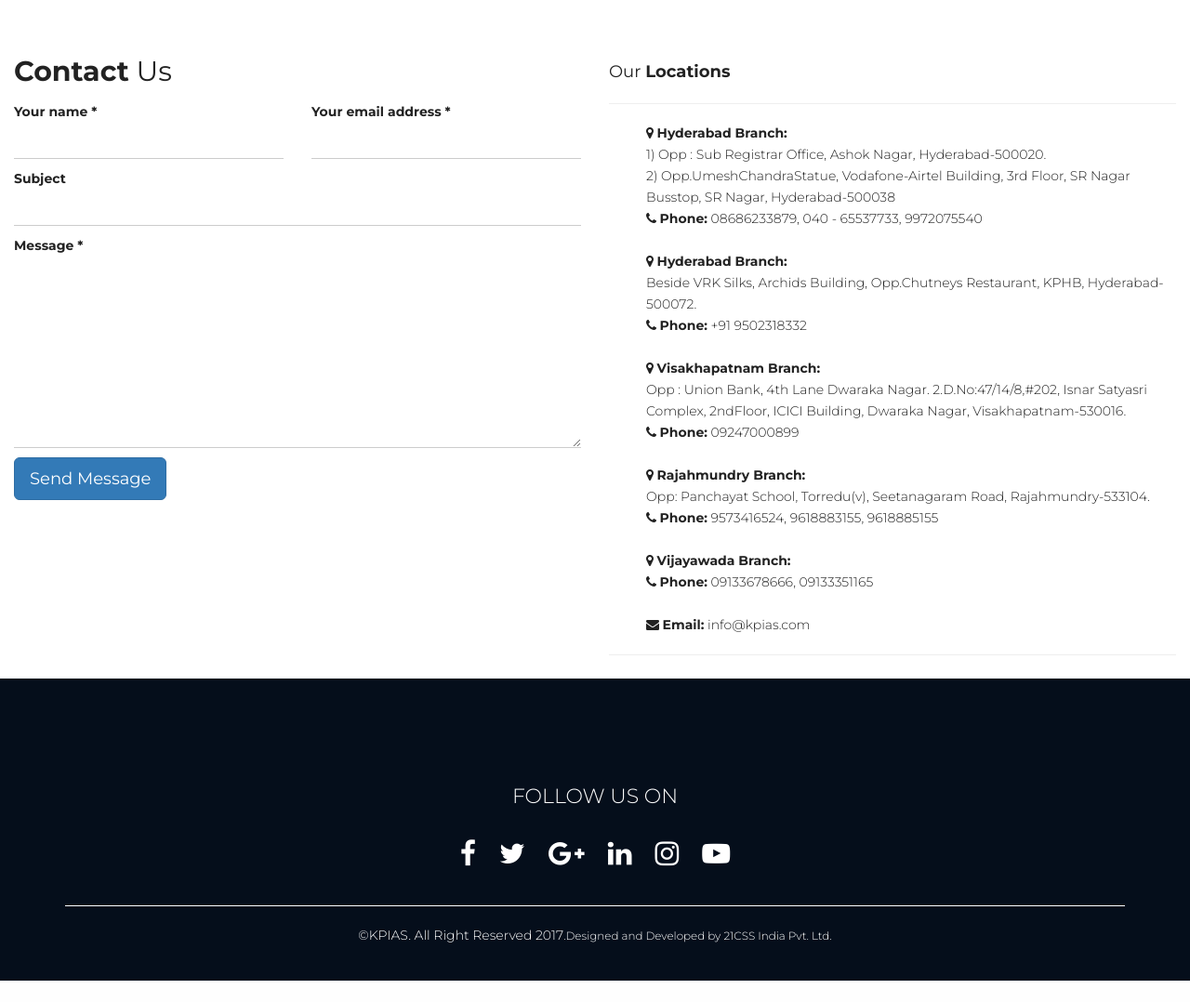
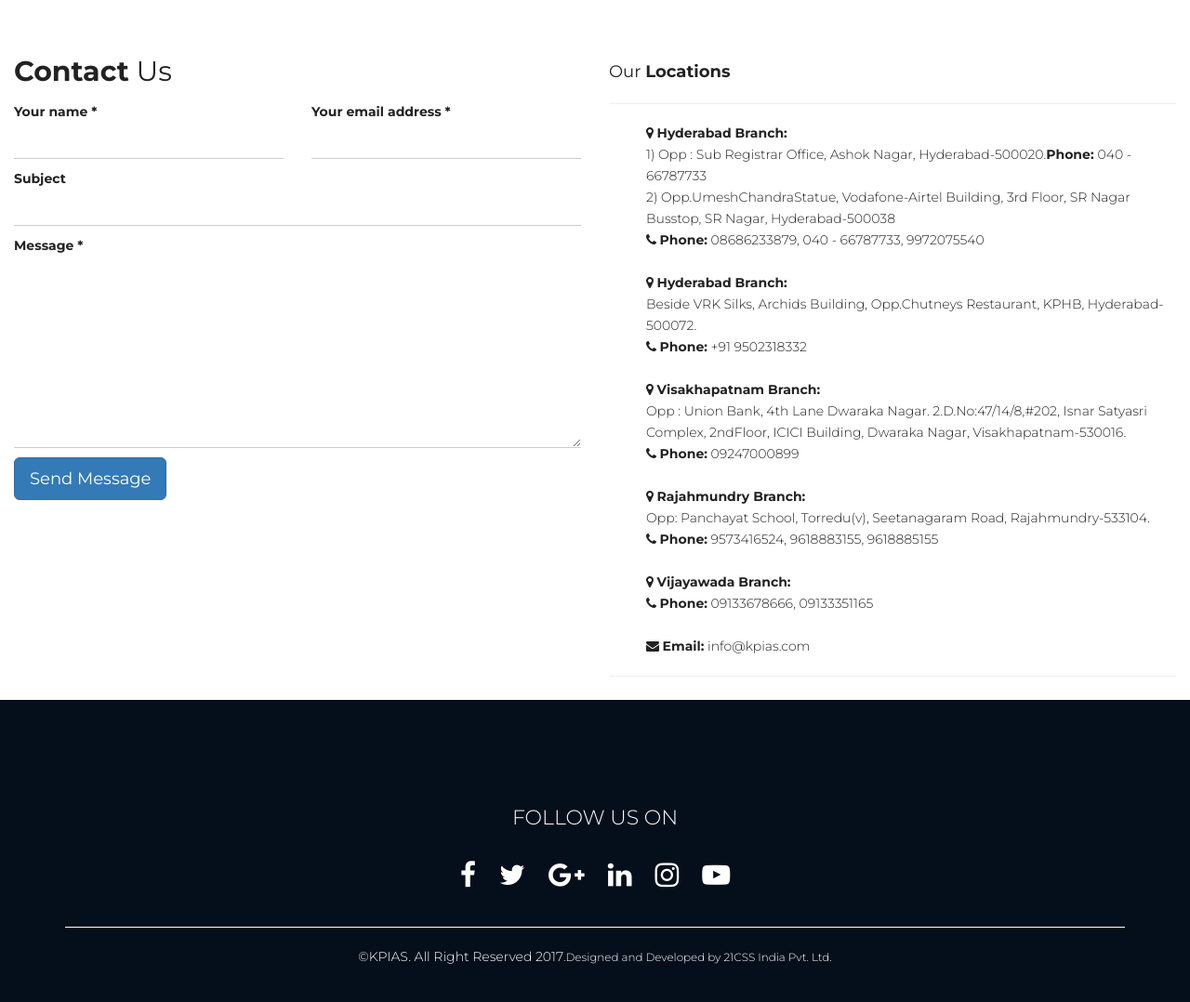
Before and after one commit to kvesskrishna/21csskpias, a PHP site: page /21cssindia/contact.php in a window 1280 px wide. Shown: the part 686-1764 px from the top of the page at 93% size. Before the commit the page ends 1741 px from the top, so only its background shows below. Run offline with PHP 8.4, Linux system fonts and the light colour scheme; some libraries are stand-ins or nearby versions.

Commit message:
updated hyd land line numbers

```diff
--- a/contact.php
+++ b/contact.php
@@ -76,9 +76,9 @@
               <ul class="list list-icons list-icons-style-3 mt-xlg" style="list-style-type:none">
 
                 <li><i class="fa fa-map-marker"></i> <strong>Hyderabad Branch:</strong><br>
-                1) Opp : Sub Registrar Office, Ashok Nagar, Hyderabad-500020.
+                1) Opp : Sub Registrar Office, Ashok Nagar, Hyderabad-500020.<strong>Phone: </strong>040 - 66787733
                 <br>2) Opp.UmeshChandraStatue, Vodafone-Airtel Building, 3rd Floor, SR Nagar Busstop, SR Nagar, Hyderabad-500038 <br>
-                <i class="fa fa-phone"></i> <strong>Phone:</strong> 08686233879, 040 - 65537733, 9972075540 </li><br>
+                <i class="fa fa-phone"></i> <strong>Phone:</strong> 08686233879, 040 - 66787733, 9972075540 </li><br>
 
 
                 <li><i class="fa fa-map-marker"></i> <strong>Hyderabad Branch:</strong><br> Beside VRK Silks, Archids Building, Opp.Chutneys Restaurant, KPHB, Hyderabad-500072.<br>
--- a/footer.php
+++ b/footer.php
@@ -5,13 +5,14 @@
 
         <div class="col-xs-12 col-sm-3 col-md-3">
           <span class="phone"><u>HYDERABAD :</u><p>&nbsp;</p><i class="fa fa-map-marker"></i> Opp : Sub Registrar Office, Ashok Nagar, Hyderabad-500020. <br>
+                       <i class="fa fa-phone"></i>  040 66787733<br>
             <i class="fa fa-location-arrow" style="color: red;"></i><a href="Route-Map.php?id=1"> Route Map from HYD Bus Stop</a><br>
             <i class="fa fa-location-arrow" style="color: red;"></i><a href="Route-Map.php?id=2"> Route Map from HYD Railway Statio</a><br>
             <i class="fa fa-location-arrow" style="color: red;"></i><a href="Route-Map.php?id=3"> Route Map from SC Bus Stop</a><br>
             <i class="fa fa-location-arrow" style="color: red;"></i><a href="Route-Map.php?id=4"> Route Map from SC Railway Statio</a><br><p>&nbsp;</p>
 
             <i class="fa fa-map-marker"></i> Opp.UmeshChandraStatue, Vodafone-Airtel Building, 3rd Floor, SR Nagar Busstop, SR Nagar, Hyderabad-500038<br>
-           <i class="fa fa-phone"></i>  08686233879 | 040 - 65537733 | 09972075540<br>
+           <i class="fa fa-phone"></i>  08686233879 | 040 - 66787733 | 09972075540<br>
            <i class="fa fa-location-arrow" style="color: red;"></i><a href="Route-Map.php?id=5"> Route Map from HYD Bus Stop</a><br>
            <i class="fa fa-location-arrow" style="color: red;"></i><a href="Route-Map.php?id=6"> Route Map from HYD Railway Station</a><br>
            <i class="fa fa-location-arrow" style="color: red;"></i><a href="Route-Map.php?id=7"> Route Map from SC Bus Stop</a><br>
```
